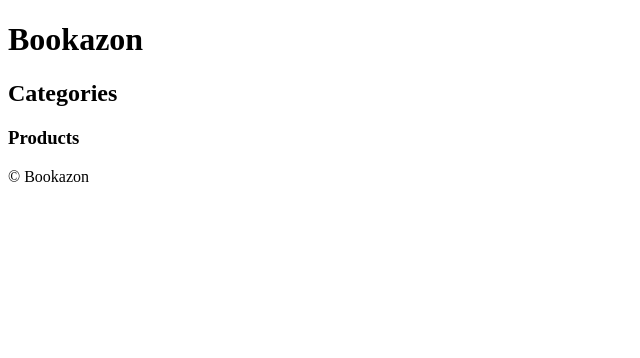
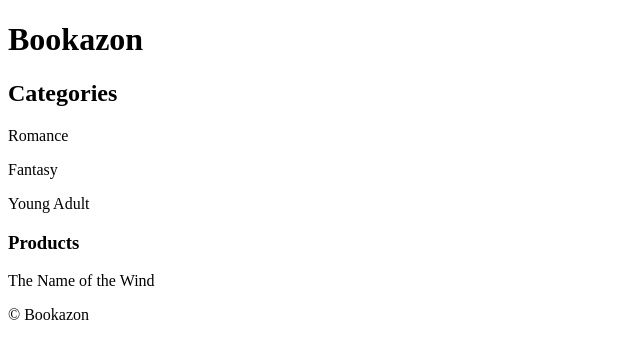
Before and after one commit to Rachnicrice/storefront, a React (Create React App) app: page / in a window 1280 px wide. Shown: the top 358 px of the page, without its empty margins (0-640 px from the left). Built offline with nearby package versions, Linux system fonts and the light colour scheme.

Commit message:
implemented hard code state

```diff
--- a/src/components/categories.js
+++ b/src/components/categories.js
@@ -1,12 +1,22 @@
 import React from 'react';
+import { connect } from 'react-redux';
 
 const Categories = (props) => {
 
   return (
     <>
      <h2>Categories</h2>
+     {props.storefront.categories.map(category => {
+          return <p>
+            {category.name}
+          </p>
+      })}
     </>
   );
 };
 
-export default Categories;
+const mapStateToProps = state => ({
+  storefront: state.storefront,
+});
+
+export default connect(mapStateToProps)(Categories);
--- a/src/components/products.js
+++ b/src/components/products.js
@@ -1,12 +1,22 @@
 import React from 'react';
+import { connect } from 'react-redux';
 
 const Products = (props) => {
 
   return (
     <>
      <h3>Products</h3>
+     {props.storefront.activeCategory.products.map(product => {
+          return <p>
+            {product.title}
+          </p>
+      })}
     </>
   );
 };
 
-export default Products;
+const mapStateToProps = state => ({
+  storefront: state.storefront,
+});
+
+export default connect(mapStateToProps)(Products);
--- a/src/store/index.js
+++ b/src/store/index.js
@@ -1,8 +1,8 @@
 import { createStore, combineReducers } from 'redux';
 import { composeWithDevTools } from 'redux-devtools-extension';
-import counter from './store.js';
+import storefront from './store.js';
 
-let reducers = combineReducers({ counter });
+let reducers = combineReducers({ storefront });
 
 const store = () => {
   return createStore(reducers, composeWithDevTools());
--- a/src/store/store.js
+++ b/src/store/store.js
@@ -5,7 +5,7 @@
     { name: 'Fantasy', products: [ { title:'The Name of the Wind' } ] },
     { name: 'Young Adult', products: [ { title:'An Ember in the Ashes' } ] }
   ],
-  activeCategory: 'DEFAULT',
+  activeCategory: { name: 'Fantasy', products: [ { title:'The Name of the Wind' } ] },
 }
 
 // a reducer is a pure function that is meant to eval an action type
@@ -13,7 +13,7 @@
   let { type, payload } = action;
 
   switch (type) {
-    case 'VIEW_CATEGORY':
+    case 'ACTIVATE_CATEGORY':
       let totalVotes = state.totalVotes + 1;
       let candidates = state.candidates.map(candidate => {
         if (candidate.name === payload) {
```
